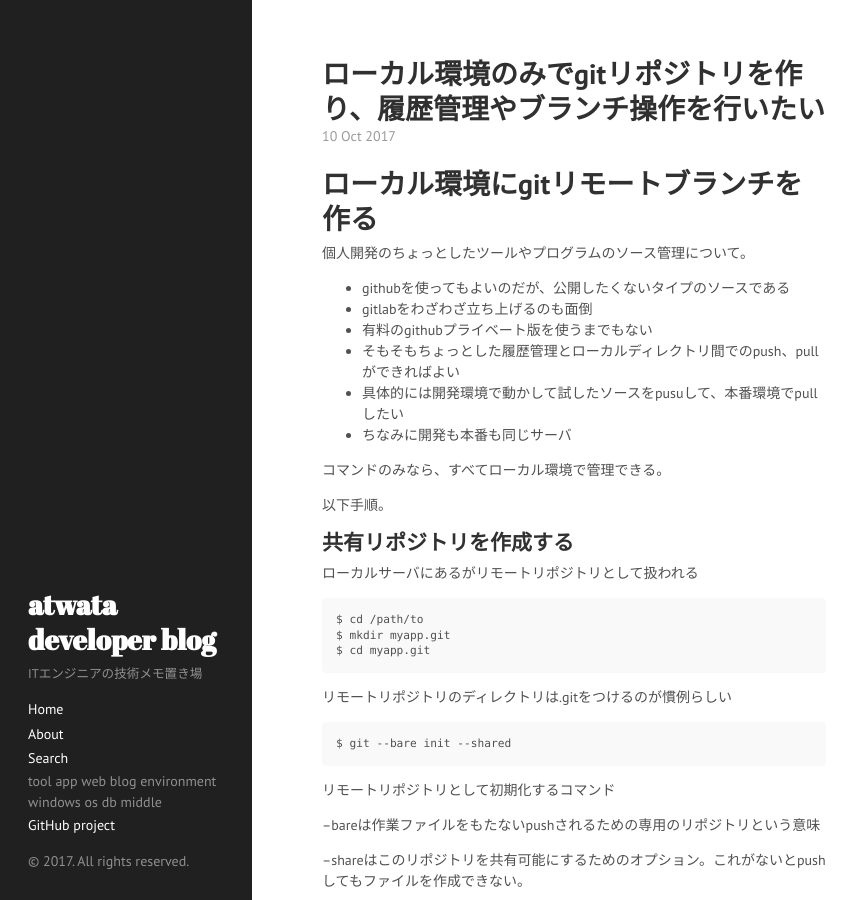
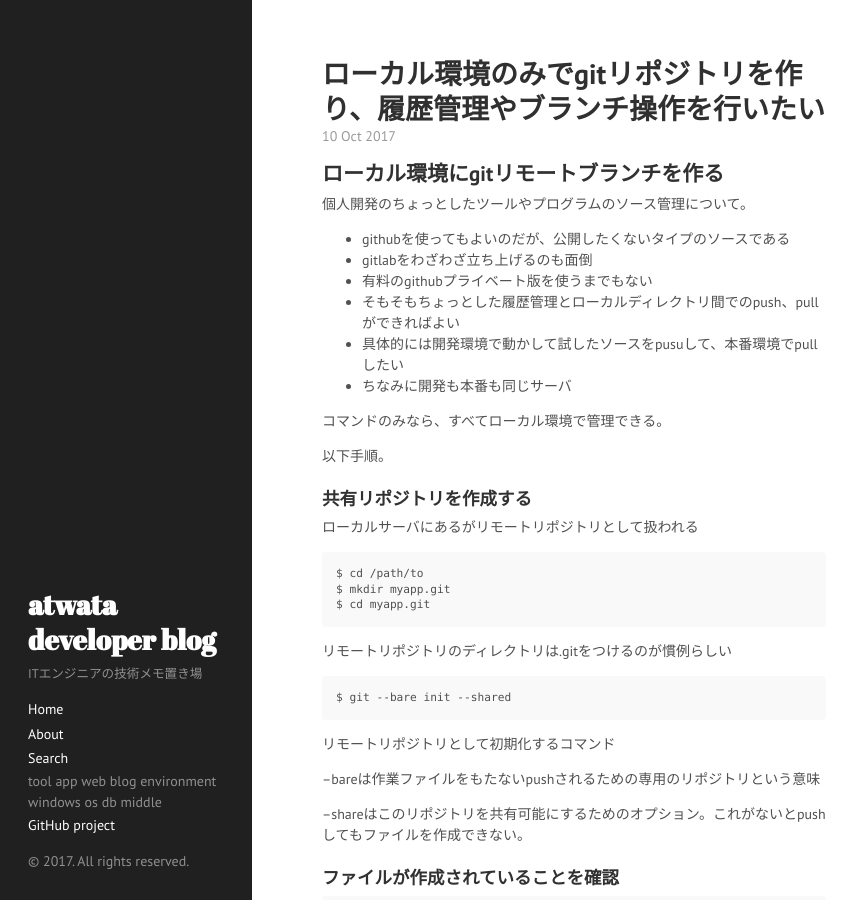
Before and after one commit to atwata/atwata.github.io, a Jekyll site: the page built from _posts/2017-10-10-init-local-bare-git-repository.md, in a window 1280 px wide and 900 px high. Shown: the whole window, without its empty margins (0-860 px from the left). Built offline with Jekyll 4.4.1, drawn with Linux system fonts in a browser that asks for light colours.

````diff
--- a/_posts/2017-10-10-init-local-bare-git-repository.md
+++ b/_posts/2017-10-10-init-local-bare-git-repository.md
@@ -5,7 +5,7 @@ categories: tool
 tags: git
 ---
 
-# ローカル環境にgitリモートブランチを作る
+## ローカル環境にgitリモートブランチを作る
 
 個人開発のちょっとしたツールやプログラムのソース管理について。
 
@@ -20,7 +20,7 @@ tags: git
 
 以下手順。
 
-## 共有リポジトリを作成する
+### 共有リポジトリを作成する
 
 ローカルサーバにあるがリモートリポジトリとして扱われる
 
@@ -42,14 +42,14 @@ $ git --bare init --shared
 
 --shareはこのリポジトリを共有可能にするためのオプション。これがないとpushしてもファイルを作成できない。
 
-## ファイルが作成されていることを確認
+### ファイルが作成されていることを確認
 
 ```
 $ ls
 branches  config  description  HEAD  hooks  info  objects  refs
 ```
 
-## 別の場所にいってcloneする
+### 別の場所にいってcloneする
 
 
 ちなみにローカルからのcloneとはネットワーク経由での取得なので、
@@ -72,11 +72,11 @@ $ ls
 
 これであとは通常のgithubに対してgit操作するようにソースの管理を行える
 
-# 既存のローカルディレクトリを管理対象にする
+## 既存のローカルディレクトリを管理対象にする
 
 ついでにこのリポジトリに対してすでに存在するディレクトリをgit管理対象とした上で、pushする方法
 
-## 既存のファイルがあるディレクトリに移動して初期化、リモートリポジトリ追加
+### 既存のファイルがあるディレクトリに移動して初期化、リモートリポジトリ追加
 
 ```
 cd /path/to/hoge/
@@ -90,7 +90,7 @@ git fetchでエラーが出なければ正しくリモートリポジトリが
 git fetch
 ```
 
-## 既存のファイルを追加してコミット、プッシュ
+### 既存のファイルを追加してコミット、プッシュ
 
 ```
 git add .
````
